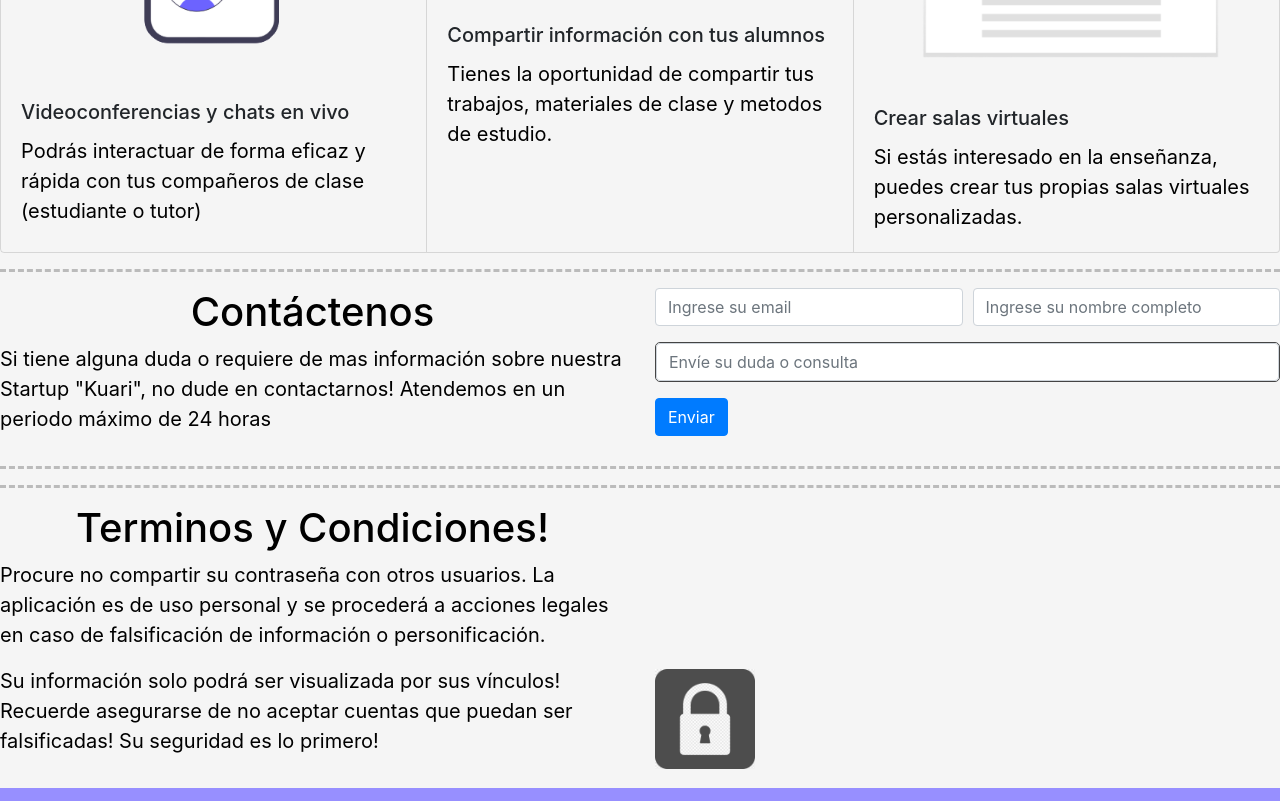
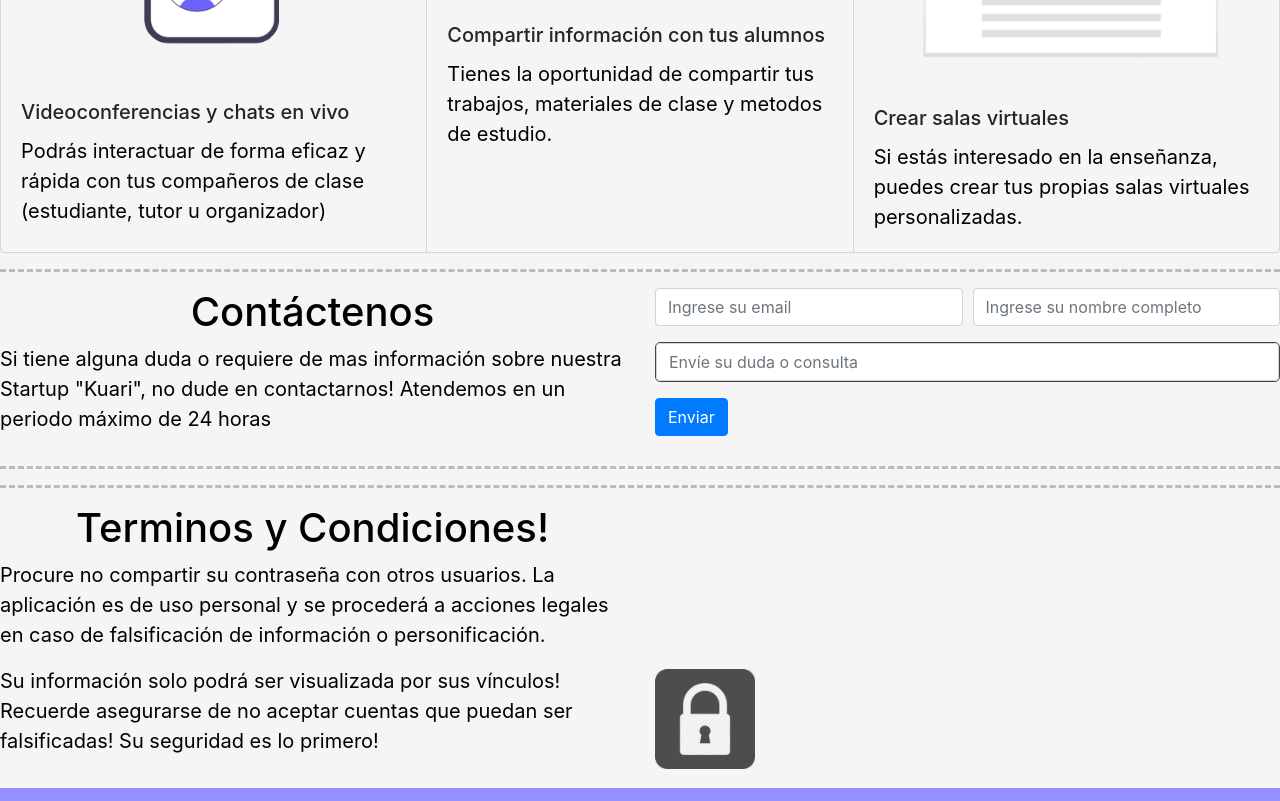
Before and after one commit to Mufment/LandingDP, a plain HTML site: page index.html in a window 1280 px wide. Shown: the part 1560-2361 px from the top of the page. Drawn offline with nearby package versions, Linux system fonts and the light colour scheme.

Commit message:
update html

```diff
--- a/index.html
+++ b/index.html
@@ -92,7 +92,7 @@
               <img src="./images/servicio1.png" class="card-img-top" alt="Servicio1">
               <div class="card-body">
                 <h5 class="card-title">Videoconferencias y chats en vivo</h5>
-                <p class="card-text">Podrás interactuar de forma eficaz y rápida con tus compañeros de clase (estudiante o tutor)</p>
+                <p class="card-text">Podrás interactuar de forma eficaz y rápida con tus compañeros de clase (estudiante, tutor u organizador)</p>
 
               </div>
             </div>
```
